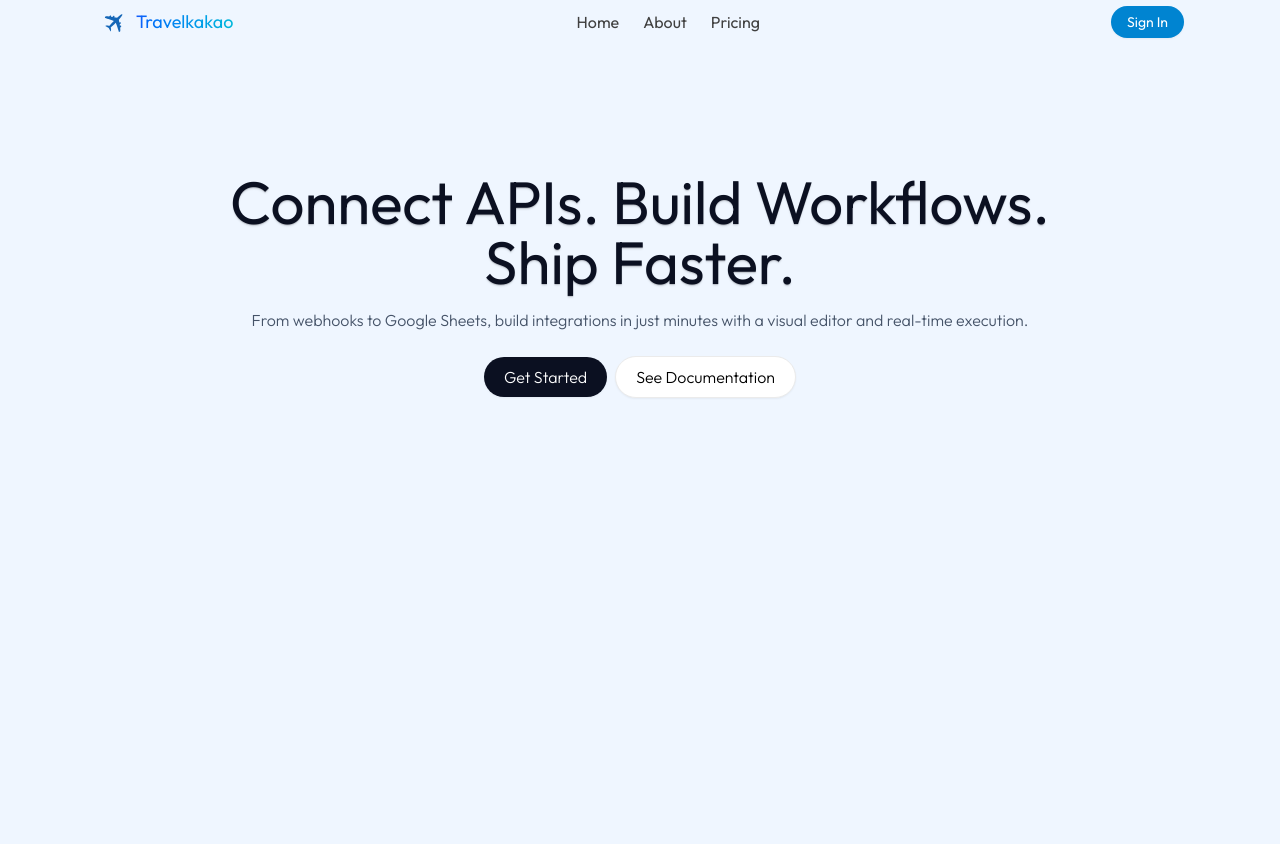
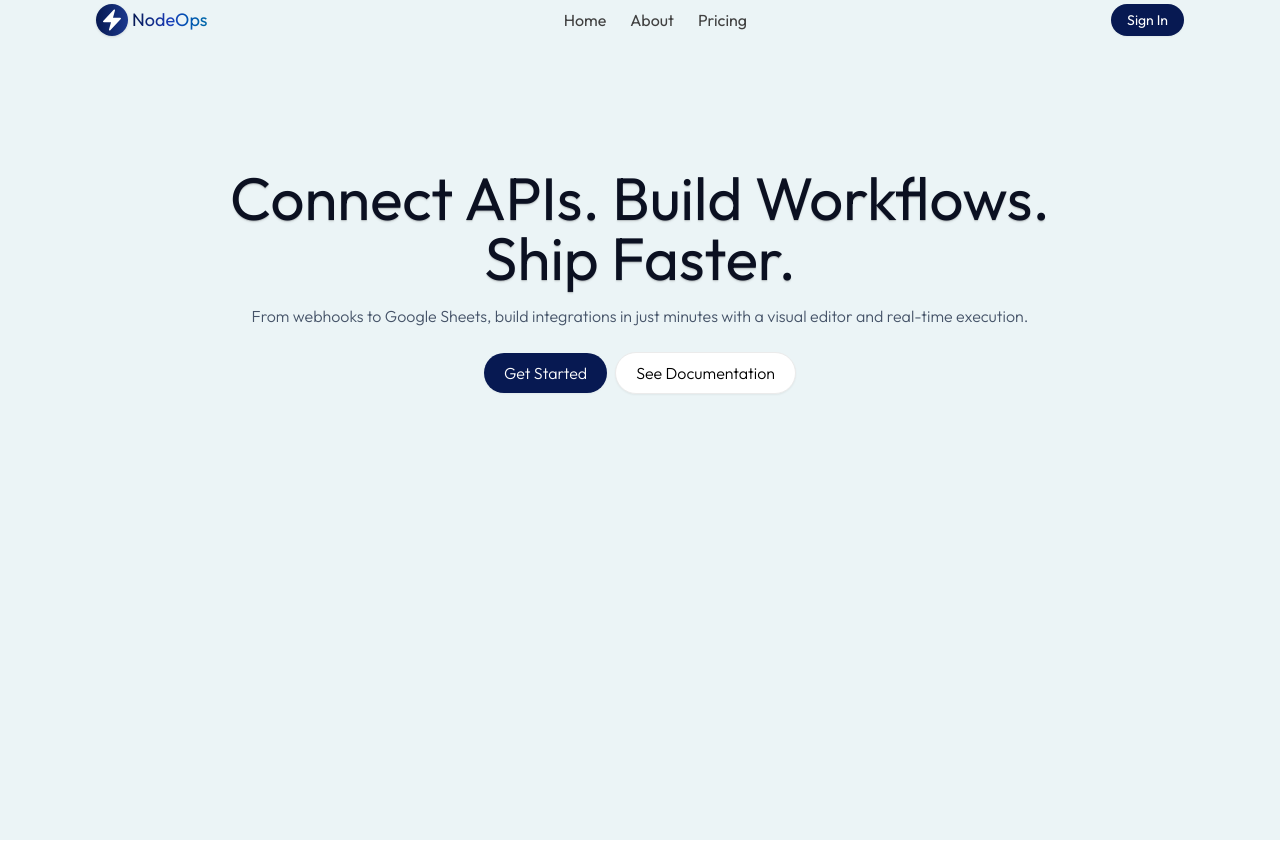
Before and after one commit to ValerieAttila09/NodeOps, a React (Vite) app: page / in a window 1280 px wide. Built offline with nearby package versions, Linux system fonts and the light colour scheme.

Commit message:
committed

```diff
--- a/src/components/LandingPage.jsx
+++ b/src/components/LandingPage.jsx
@@ -4,11 +4,11 @@ export default function LandingPageComponent() {
 
   return (
     <div className="w-full">
-      <div className="w-full h-screen bg-blue-50 pt-[8rem]">
+      <div className="w-full h-screen bg-[#ebf4f6] pt-[8rem]">
         <h1 className="mx-auto w-[70%] text-6xl text-shadow-sm text-center outfit-regular text-[#0b1021]">Connect APIs. Build Workflows. Ship Faster.</h1>
         <p className="text-md text-[#455368] text-center mt-4">From webhooks to Google Sheets, build integrations in just minutes with a visual editor and real-time execution.</p>
         <div className="w-full flex items-center justify-center gap-2 mt-6">
-          <button className="px-5 py-2 rounded-full bg-[#0b1021] text-white shadow-xs hover:shadow-sm transition-shadow">Get Started</button>
+          <button className="px-5 py-2 rounded-full bg-[#071952] text-white shadow-xs hover:shadow-sm hover:bg-[#088395] transition-all">Get Started</button>
           <button className="px-5 py-2 rounded-full bg-white border border-[#ebebeb] shadow-xs hover:shadow-sm transition-shadow">See Documentation</button>
         </div>
       </div>
--- a/src/components/Navbar.jsx
+++ b/src/components/Navbar.jsx
@@ -1,16 +1,18 @@
-import { MenuIcon } from "lucide-react"
+import Logo from "../assets/images/logo_zapflow-removebg-preview.png"
 import { Link } from "react-router-dom"
 import SignInButton from "./content/SignInButton"
 
 export default function Navbar() {
 
   return (
-    <div className="w-full sm:px-[4rem] md:px-[6rem] px-4 py-1 bg-blue-50 flex items-center justify-between">
+    <div className="w-full sm:px-[4rem] md:px-[6rem] px-4 py-1 bg-[#EBF4F6] flex items-center justify-between">
       <div className="flex items-center gap-1">
-        <svg className="size-9" xmlns="http://www.w3.org/2000/svg" xmlnsXlink="http://www.w3.org/1999/xlink" viewBox="0 0 76 76" version="1.1" baseProfile="full" enableBackground="new 0 0 76.00 76.00" xmlSpace="preserve">
-          <path fill="#1566b7" fillOpacity="1" strokeWidth="0.2" strokeLinejoin="round" d="M 55.4764,22.0625L 55.4134,22.1254C 55.4134,22.1254 57.5889,22.6373 48.2065,33.0244L 49.4015,39.3332L 49.8155,38.9192C 50.4338,38.3009 51.4363,38.3009 52.0546,38.9192C 52.673,39.5375 52.673,40.5401 52.0546,41.1584L 50.0536,43.1594L 50.5017,46.0701L 50.6551,45.9166C 51.2735,45.2983 52.276,45.2983 52.8943,45.9166C 53.5126,46.535 53.5126,47.5375 52.8943,48.1558L 51.0175,50.0326C 51.384,53.2996 51.5253,56.1205 51.2149,57.6723C 51.2149,57.6723 49.2557,59.6315 48.1361,58.512C 48.1361,58.512 44.343,45.6154 41.7525,39.8052C 31.7557,49.9687 31.0624,49.2754 31.0624,49.2754C 31.0624,49.2754 33.0217,55.713 30.7825,57.9522L 26.8639,50.6749L 26.9269,50.6119L 19.6496,46.6933C 21.8888,44.4541 28.3264,46.4134 28.3264,46.4134C 28.3264,46.4134 27.6331,45.7201 37.7966,35.7233C 31.9864,33.1328 19.0898,29.3397 19.0898,29.3397C 17.9702,28.2202 19.9295,26.2609 19.9295,26.2609C 21.4813,25.9505 24.3022,26.0919 27.5692,26.4583L 29.446,24.5815C 30.0643,23.9632 31.0668,23.9632 31.6852,24.5815C 32.3035,25.1998 32.3035,26.2023 31.6852,26.8207L 31.5317,26.9742L 34.4423,27.4222L 36.4434,25.4212C 37.0617,24.8028 38.0642,24.8028 38.6826,25.4212C 39.3009,26.0395 39.3009,27.042 38.6826,27.6604L 38.2686,28.0743L 44.5774,29.2693C 54.9645,19.8869 55.4764,22.0625 55.4764,22.0625 Z " />
-        </svg>
-        <h1 className="text-lg outfit-regular bg-clip-text text-transparent bg-gradient-to-r from-blue-600 to-cyan-500">Travelkakao</h1>
+        <div className="size-8 flex items-center justify-center rounded-full bg-gradient-to-r from-[#071952] to-blue-900 shadow-sm">
+          <svg xmlns="http://www.w3.org/2000/svg" viewBox="0 0 24 24" fill="currentColor" className="size-6 text-white">
+            <path fillRule="evenodd" d="M14.615 1.595a.75.75 0 0 1 .359.852L12.982 9.75h7.268a.75.75 0 0 1 .548 1.262l-10.5 11.25a.75.75 0 0 1-1.272-.71l1.992-7.302H3.75a.75.75 0 0 1-.548-1.262l10.5-11.25a.75.75 0 0 1 .913-.143Z" clipRule="evenodd" />
+          </svg>
+        </div>
+        <h1 className="text-lg outfit-regular bg-clip-text text-transparent bg-gradient-to-r from-[#071952] via-blue-800 to-sky-700">NodeOps</h1>
       </div>
       <div className="hidden sm:flex items-center">
         <Link to={"/"}>
--- a/src/components/content/SignInButton.jsx
+++ b/src/components/content/SignInButton.jsx
@@ -1,5 +1,5 @@
 export default function SignInButton() {
   return (
-    <button className="rounded-full px-4 py-[6px] bg-sky-600 shadow-xs hover:bg-[#fafafa] hover:shadow hover:text-neutral-900 transition-all text-sm text-white outfit-regular">Sign In</button>
+    <button className="rounded-full px-4 py-[6px] bg-[#071952] shadow-xs hover:bg-[#fafafa] hover:shadow hover:text-neutral-900 transition-all text-sm text-white outfit-regular">Sign In</button>
   )
 }
```
Also changed, not shown: colors.txt (added), src/assets/images/logo_zapflow-removebg-preview.png (added).
